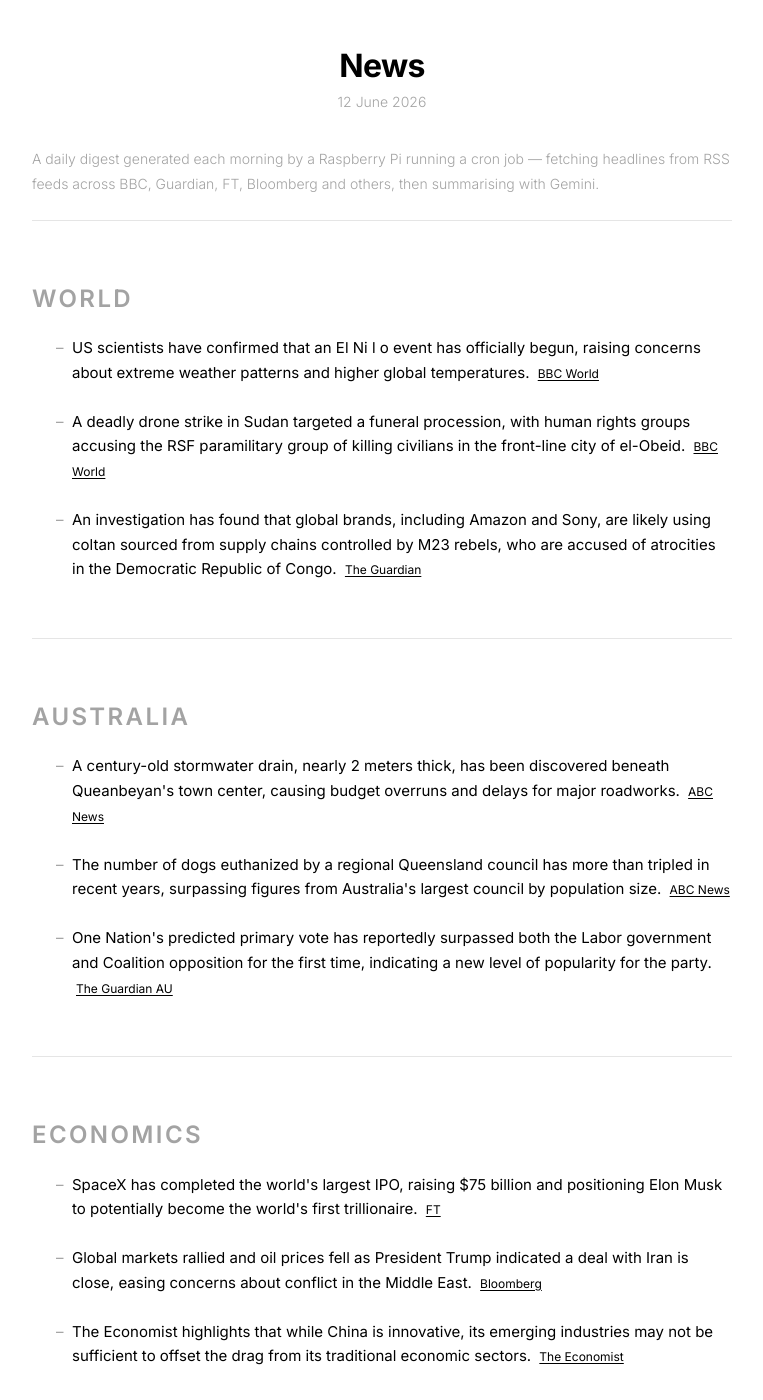
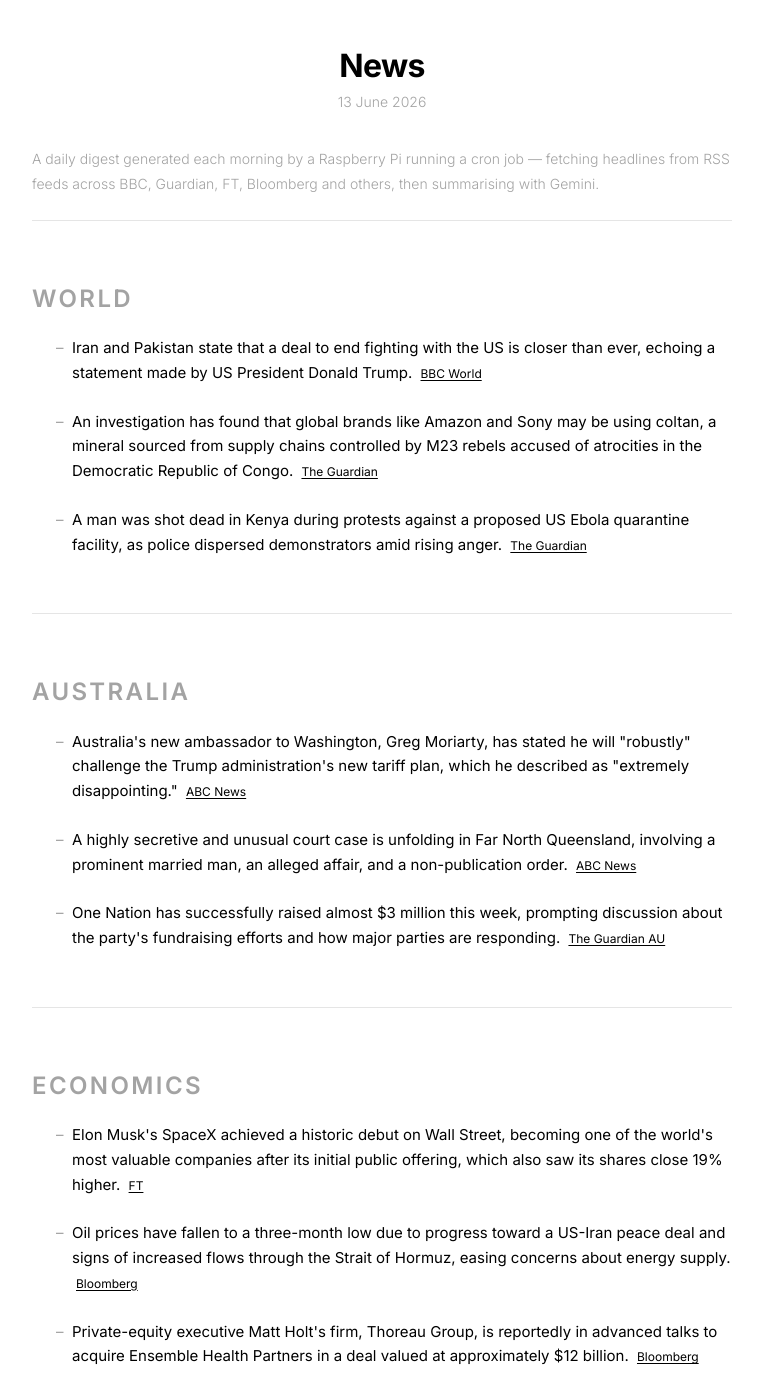
Before and after one commit to s-jac/s-jac.github.io, a Jekyll site: the page built from projects/news.html, in a window 1280 px wide and 1400 px high. Shown: the whole window, without its empty margins (258-1021 px from the left). Built offline with Jekyll 4.4.1, drawn with Linux system fonts in a browser that asks for light colours; some of the changed text lies outside the part shown.

Commit message:
daily news update 13 June 2026

```diff
--- a/_data/news.json
+++ b/_data/news.json
@@ -1,22 +1,22 @@
 {
-  "date": "12 June 2026",
-  "generated_at": "2026-06-11T21:01:14.579454+00:00",
+  "date": "13 June 2026",
+  "generated_at": "2026-06-12T21:05:19.821227+00:00",
   "sections": [
     {
       "heading": "World",
       "bullets": [
         {
-          "text": "US scientists have confirmed that an El Ni\nl\no event has officially begun, raising concerns about extreme weather patterns and higher global temperatures.",
+          "text": "Iran and Pakistan state that a deal to end fighting with the US is closer than ever, echoing a statement made by US President Donald Trump.",
           "source": "BBC World",
           "url": "https://www.bbc.com/news/world"
         },
         {
-          "text": "A deadly drone strike in Sudan targeted a funeral procession, with human rights groups accusing the RSF paramilitary group of killing civilians in the front-line city of el-Obeid.",
-          "source": "BBC World",
-          "url": "https://www.bbc.com/news/world"
+          "text": "An investigation has found that global brands like Amazon and Sony may be using coltan, a mineral sourced from supply chains controlled by M23 rebels accused of atrocities in the Democratic Republic of Congo.",
+          "source": "The Guardian",
+          "url": "https://www.theguardian.com"
         },
         {
-          "text": "An investigation has found that global brands, including Amazon and Sony, are likely using coltan sourced from supply chains controlled by M23 rebels, who are accused of atrocities in the Democratic Republic of Congo.",
+          "text": "A man was shot dead in Kenya during protests against a proposed US Ebola quarantine facility, as police dispersed demonstrators amid rising anger.",
           "source": "The Guardian",
           "url": "https://www.theguardian.com"
         }
@@ -26,17 +26,17 @@
       "heading": "Australia",
       "bullets": [
         {
-          "text": "A century-old stormwater drain, nearly 2 meters thick, has been discovered beneath Queanbeyan's town center, causing budget overruns and delays for major roadworks.",
+          "text": "Australia's new ambassador to Washington, Greg Moriarty, has stated he will \"robustly\" challenge the Trump administration's new tariff plan, which he described as \"extremely disappointing.\"",
           "source": "ABC News",
           "url": "https://www.abc.net.au/news"
         },
         {
-          "text": "The number of dogs euthanized by a regional Queensland council has more than tripled in recent years, surpassing figures from Australia's largest council by population size.",
+          "text": "A highly secretive and unusual court case is unfolding in Far North Queensland, involving a prominent married man, an alleged affair, and a non-publication order.",
           "source": "ABC News",
           "url": "https://www.abc.net.au/news"
         },
         {
-          "text": "One Nation's predicted primary vote has reportedly surpassed both the Labor government and Coalition opposition for the first time, indicating a new level of popularity for the party.",
+          "text": "One Nation has successfully raised almost $3 million this week, prompting discussion about the party's fundraising efforts and how major parties are responding.",
           "source": "The Guardian AU",
           "url": "https://www.theguardian.com/au"
         }
@@ -46,19 +46,19 @@
       "heading": "Economics",
       "bullets": [
         {
-          "text": "SpaceX has completed the world's largest IPO, raising $75 billion and positioning Elon Musk to potentially become the world's first trillionaire.",
+          "text": "Elon Musk's SpaceX achieved a historic debut on Wall Street, becoming one of the world's most valuable companies after its initial public offering, which also saw its shares close 19% higher.",
           "source": "FT",
           "url": "https://www.ft.com"
         },
         {
-          "text": "Global markets rallied and oil prices fell as President Trump indicated a deal with Iran is close, easing concerns about conflict in the Middle East.",
+          "text": "Oil prices have fallen to a three-month low due to progress toward a US-Iran peace deal and signs of increased flows through the Strait of Hormuz, easing concerns about energy supply.",
           "source": "Bloomberg",
           "url": "https://www.bloomberg.com/markets"
         },
         {
-          "text": "The Economist highlights that while China is innovative, its emerging industries may not be sufficient to offset the drag from its traditional economic sectors.",
-          "source": "The Economist",
-          "url": "https://www.economist.com/finance-and-economics"
+          "text": "Private-equity executive Matt Holt's firm, Thoreau Group, is reportedly in advanced talks to acquire Ensemble Health Partners in a deal valued at approximately $12 billion.",
+          "source": "Bloomberg",
+          "url": "https://www.bloomberg.com/markets"
         }
       ]
     }
```
